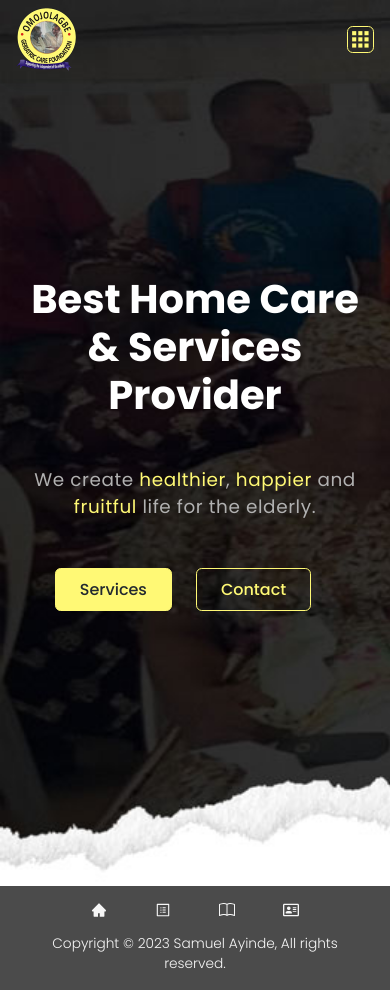
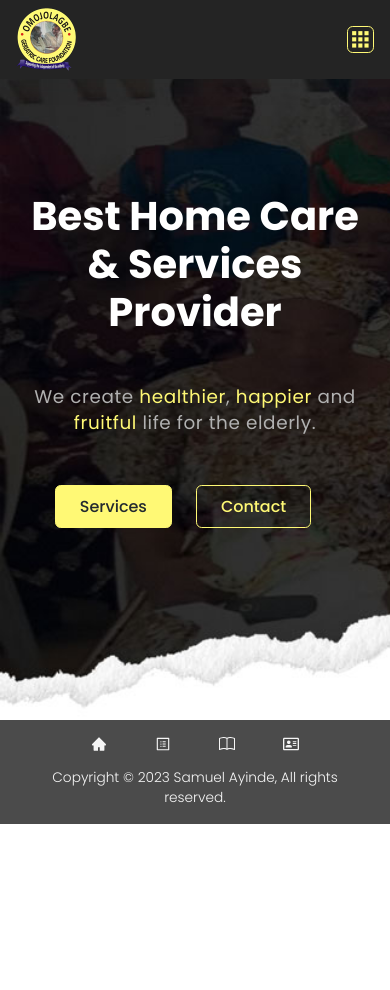
Before and after one commit to Abiodun-Samuel/Omojolagbe-Geriatrics-Care-Foundation, a React (Vite) app: page / in a window 390 px wide. After the commit the page ends 844 px from the top, so only its background shows below. Built offline with nearby package versions, Linux system fonts and the light colour scheme.

Commit message:
hero section

```diff
--- a/src/components/Header/Header.css
+++ b/src/components/Header/Header.css
@@ -14,3 +14,8 @@
   color: var(--bs-dark);
   background-color: var(--bs-warning);
 }
+@media screen and (max-width: 480px) {
+  .navbar {
+    background-color: #242424 !important;
+  }
+}
--- a/src/index.css
+++ b/src/index.css
@@ -42,7 +42,7 @@
 }
 
 #hero .carousel-item {
-  min-height: 105vh;
+  min-height: 720px;
   background-repeat: no-repeat;
   background-size: cover;
 }
```
Also changed, not shown: src/assets/images/bg/hero-bg.png (deleted).
